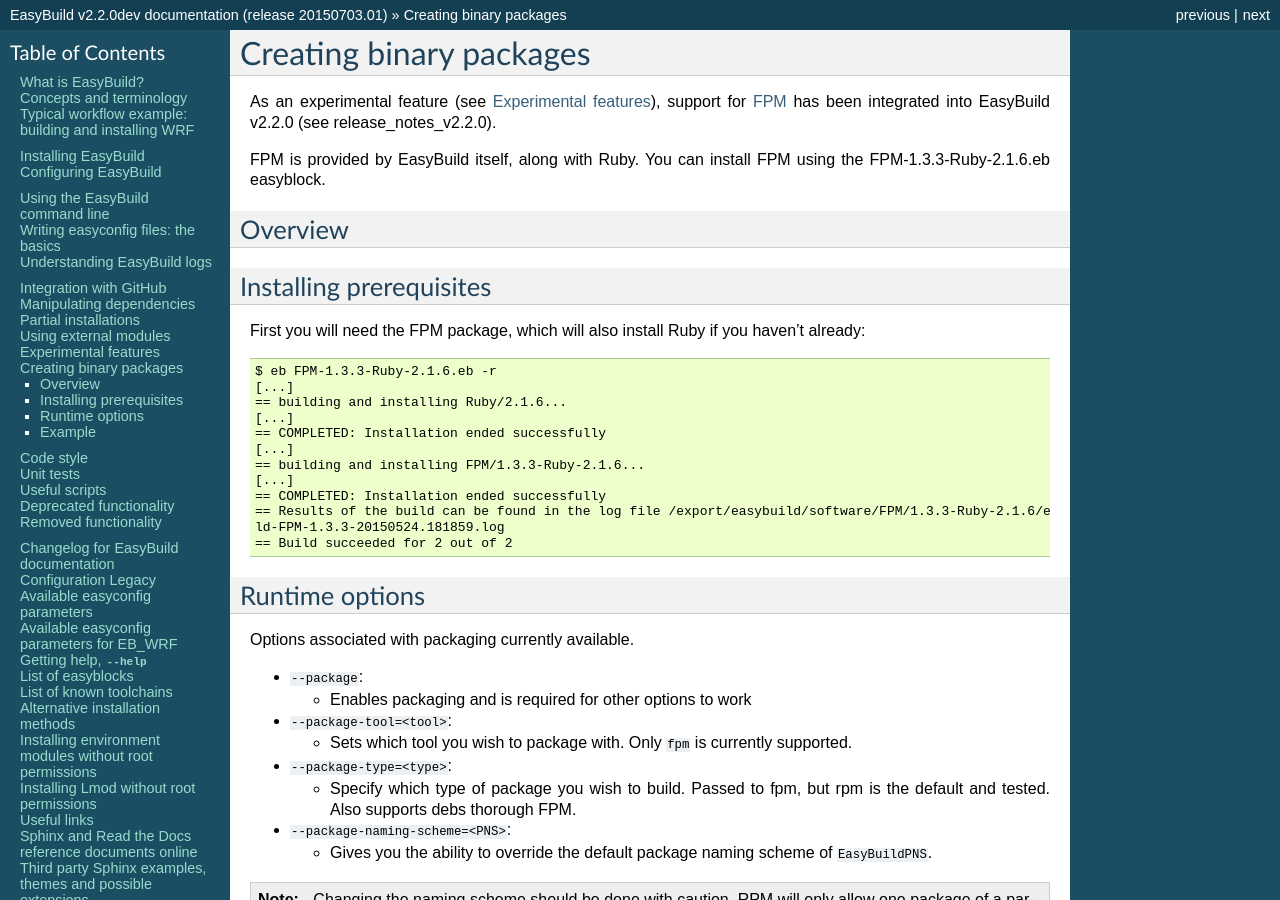
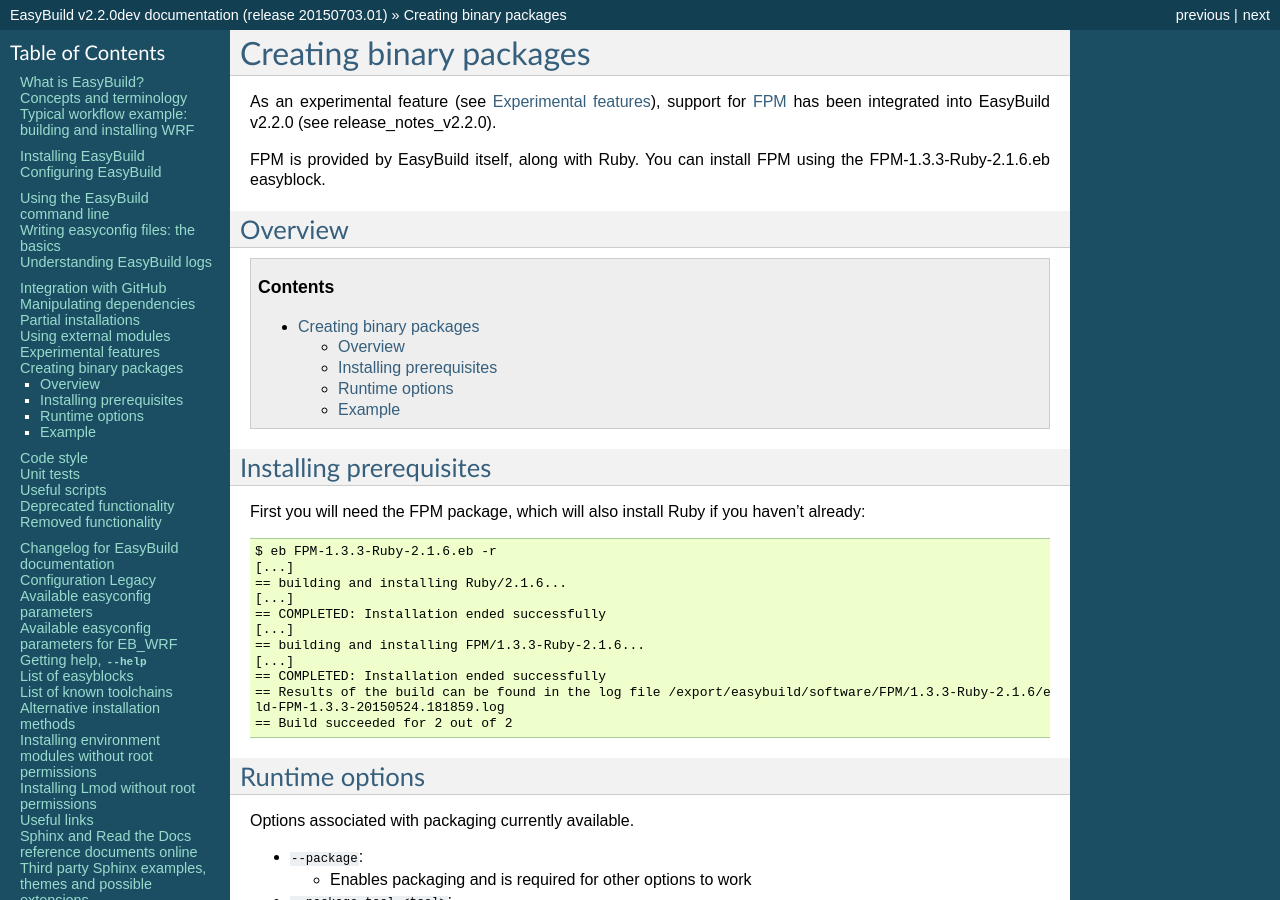
Before and after one commit to easybuilders/easybuild, a Sphinx documentation site: the page built from docs/Creating_binary_packages.rst, in a window 1280 px wide and 900 px high. Built offline with Sphinx 7.4.7, drawn with Linux system fonts in a browser that asks for light colours; some of the changed lines change nothing that is shown.

Commit message:
adding auto contents

```diff
--- a/docs/Creating_binary_packages.rst
+++ b/docs/Creating_binary_packages.rst
@@ -9,6 +9,9 @@
 
 Overview
 --------
+
+.. contents::
+    :depth: 2
 
 Installing prerequisites
 ------------------------
```
